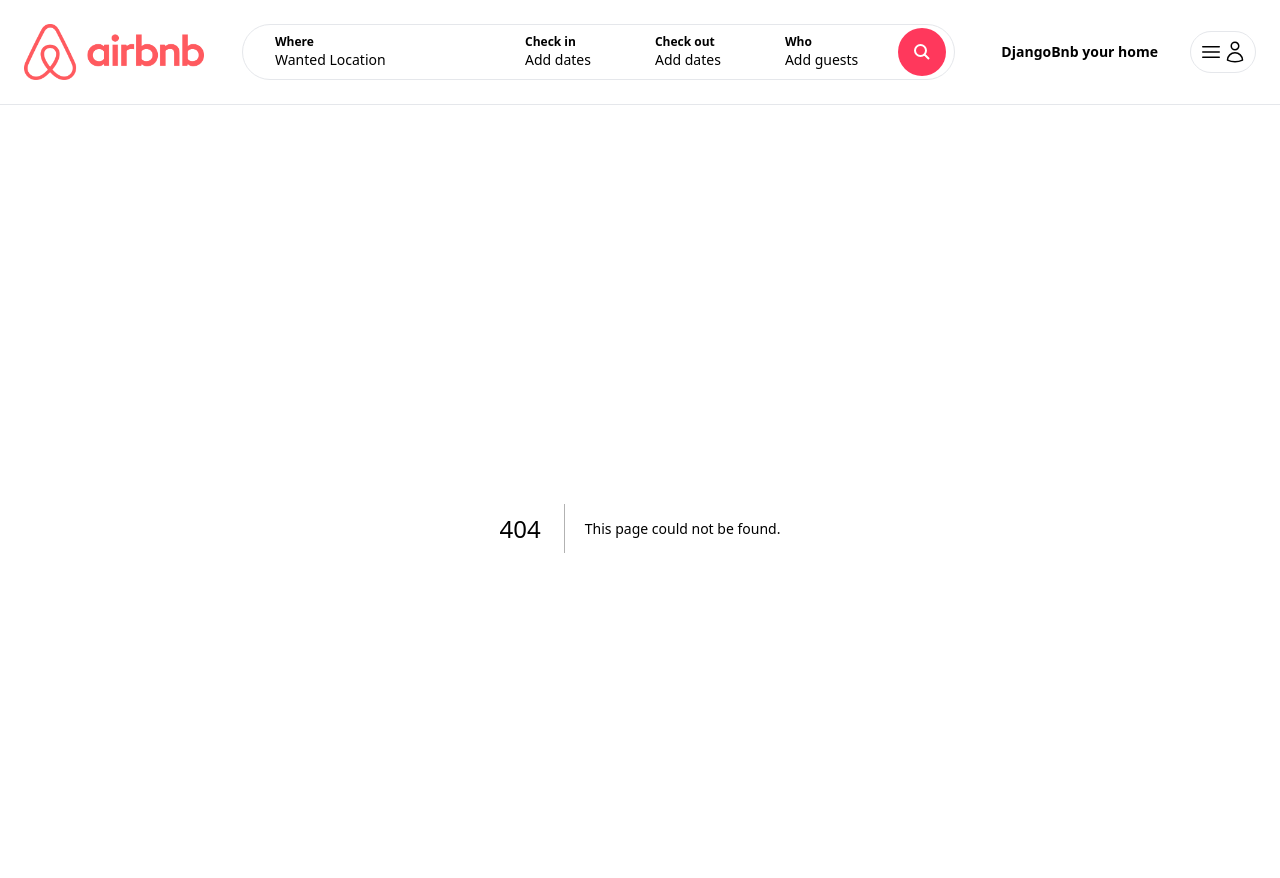
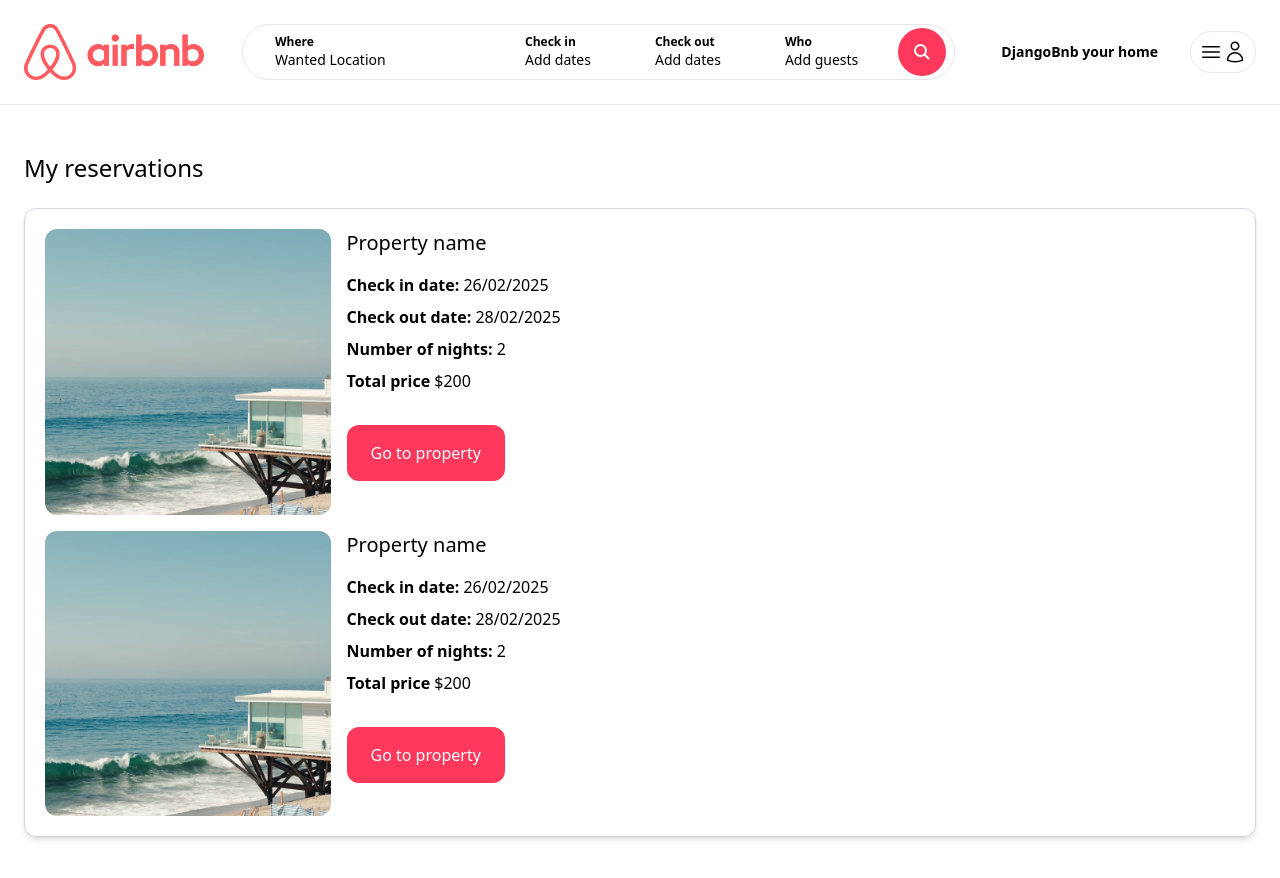
Before and after one commit to ismontana/ClonAB_statics, a Next.js app: page /myreservations in a window 1280 px wide. Before the commit this address had no page. Shown: the top 878 px of the page. Built offline with nearby package versions, Linux system fonts and the light colour scheme.

Commit message:
07 My reservations

```diff
--- /dev/null
+++ b/app/myreservations/page.tsx
@@ -0,0 +1,63 @@
+import Image from "next/image";
+
+const MyReservationsPage = () => {
+    return (
+        <main className="max-w-[1500px] mx-auto px-6 pb-6">
+                <h1 className="my-6 text-2xl">My reservations</h1>
+                <div className="space-y-4">
+                    <div className="p-5 mt-4 grid grid-cols-1 md:grid-cols-4 gap-4 shadow-md border border-gray-300 rounded-xl">
+                        <div className="col-span-1">
+                            <div className="relative overflow-hidden aspect-square rounded-xl">
+                                <Image
+                                fill
+                                src='/beach_1.jpg'
+                                className="hover:scale-110 object-cover transition h-full w-full"
+                                alt="Beach house"
+                                />
+                            </div>
+                        </div>
+
+                        <div className="col-span-1 md:col-span-3">
+                            <h2 className="mb-4 text-xl">Property name</h2>
+                            <p className="mb-2"><strong>Check in date:</strong> 26/02/2025</p>
+                            <p className="mb-2"><strong>Check out date:</strong> 28/02/2025</p>
+
+                            <p className="mb-2"><strong>Number of nights:</strong> 2</p>
+                            <p className="mb-2"><strong>Total price</strong> $200</p>
+
+                            <div className="mt-6 inline-block cursor-pointer py-4 px-6 bg-airbnb text-white rounded-xl hover:bg-airbnb-dark transition">
+                                Go to property
+                            </div>
+                        </div>
+
+                        <div className="col-span-1">
+                            <div className="relative overflow-hidden aspect-square rounded-xl">
+                                <Image
+                                fill
+                                src='/beach_1.jpg'
+                                className="hover:scale-110 object-cover transition h-full w-full"
+                                alt="Beach house"
+                                />
+                            </div>
+                        </div>
+
+                        <div className="col-span-1 md:col-span-3">
+                            <h2 className="mb-4 text-xl">Property name</h2>
+                            <p className="mb-2"><strong>Check in date:</strong> 26/02/2025</p>
+                            <p className="mb-2"><strong>Check out date:</strong> 28/02/2025</p>
+
+                            <p className="mb-2"><strong>Number of nights:</strong> 2</p>
+                            <p className="mb-2"><strong>Total price</strong> $200</p>
+
+                            <div className="mt-6 inline-block cursor-pointer py-4 px-6 bg-airbnb text-white rounded-xl hover:bg-airbnb-dark transition">
+                                Go to property
+                            </div>
+                        </div>
+
+
+                    </div>
+                </div>
+        </main>
+    )
+}
+export default MyReservationsPage;
```
